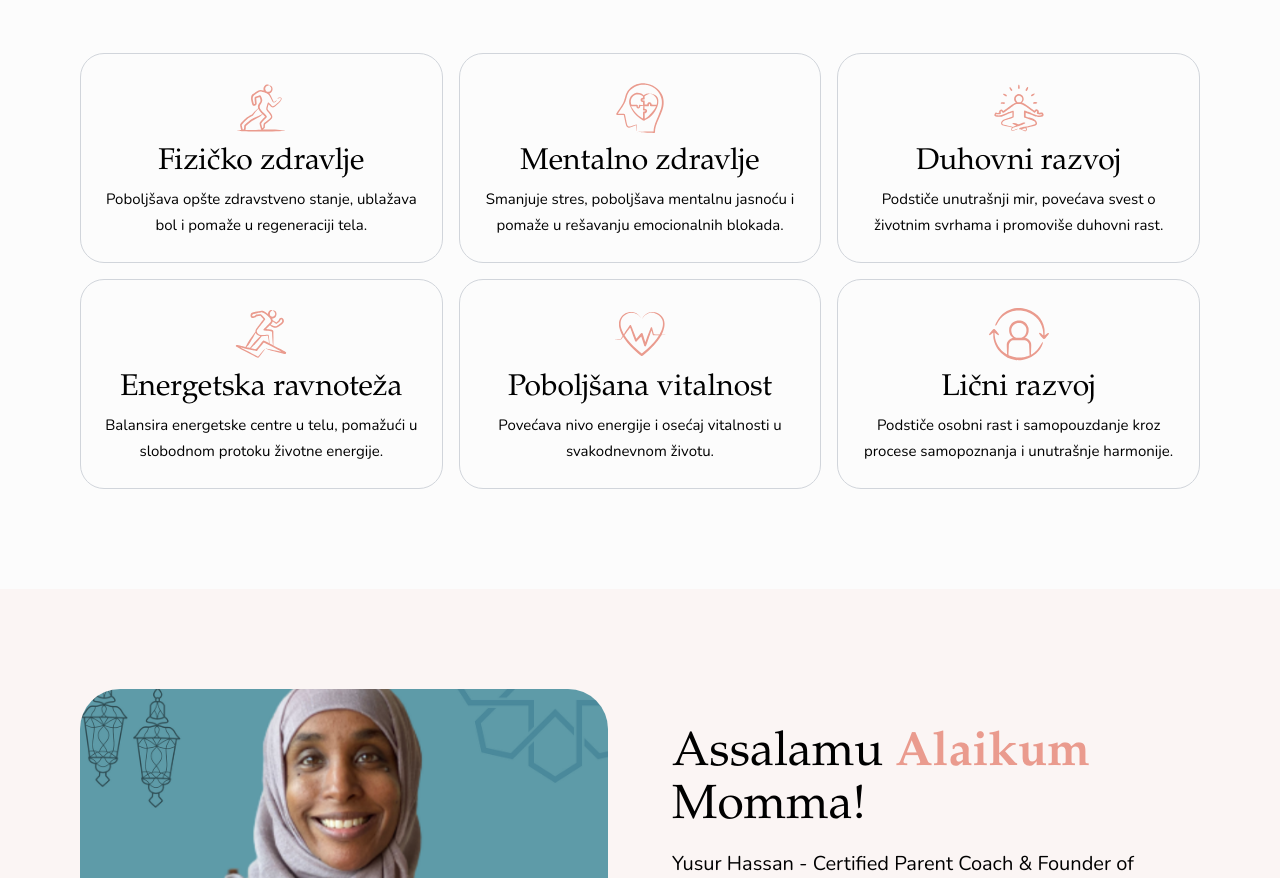
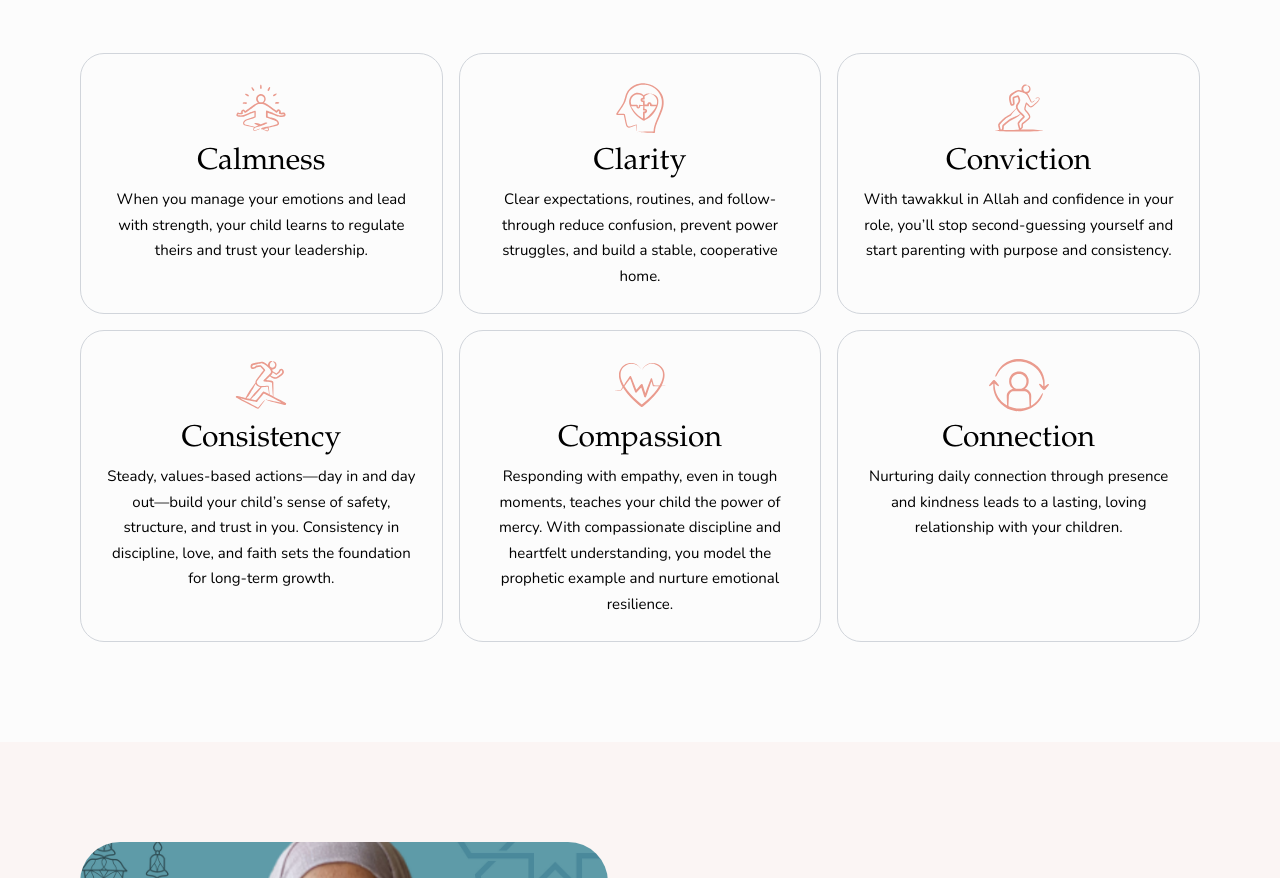
Before and after one commit to rahmamahdi02/amana-parenting, a React (Vite) app: page / in a window 1280 px wide. Shown: the part 2080-2958 px from the top of the page. Built offline with nearby package versions, Linux system fonts and the light colour scheme.

Commit message:
i can write what iw want hahsjhgs

```diff
--- a/src/data.js
+++ b/src/data.js
@@ -28,41 +28,42 @@ export const treatmants = [
 ];
 
 export const benefits = [
+
     {
-      benefitIcon: physicalTherapy,
-      benefitTitle: "Fizičko zdravlje",
+      benefitIcon: meditation,
+      benefitTitle: "Calmness",
       benefitDesc:
-        "Poboljšava opšte zdravstveno stanje, ublažava bol i pomaže u regeneraciji tela.",
+        "When you manage your emotions and lead with strength, your child learns to regulate theirs and trust your leadership.",
     },
     {
       benefitIcon: psychiatry,
-      benefitTitle: "Mentalno zdravlje",
+      benefitTitle: "Clarity",
       benefitDesc:
-        "Smanjuje stres, poboljšava mentalnu jasnoću i pomaže u rešavanju emocionalnih blokada.",
+        "Clear expectations, routines, and follow-through reduce confusion, prevent power struggles, and build a stable, cooperative home.",
     },
     {
-      benefitIcon: meditation,
-      benefitTitle: "Duhovni razvoj",
+      benefitIcon: physicalTherapy,
+      benefitTitle: "Conviction",
       benefitDesc:
-        "Podstiče unutrašnji mir, povećava svest o životnim svrhama i promoviše duhovni rast.",
+        "With tawakkul in Allah and confidence in your role, you’ll stop second-guessing yourself and start parenting with purpose and consistency.",
     },
     {
       benefitIcon: stamina,
-      benefitTitle: "Energetska ravnoteža",
+      benefitTitle: "Consistency",
       benefitDesc:
-        "Balansira energetske centre u telu, pomažući u slobodnom protoku životne energije.",
+        "Steady, values-based actions—day in and day out—build your child’s sense of safety, structure, and trust in you. Consistency in discipline, love, and faith sets the foundation for long-term growth.",
     },
     {
       benefitIcon: heartbeat,
-      benefitTitle: "Poboljšana vitalnost",
+      benefitTitle: "Compassion",
       benefitDesc:
-        "Povećava nivo energije i osećaj vitalnosti u svakodnevnom životu.",
+        "Responding with empathy, even in tough moments, teaches your child the power of mercy. With compassionate discipline and heartfelt understanding, you model the prophetic example and nurture emotional resilience.",
     },
     {
       benefitIcon: person,
-      benefitTitle: "Lični razvoj",
+      benefitTitle: "Connection",
       benefitDesc:
-        "Podstiče osobni rast i samopouzdanje  kroz procese samopoznanja i unutrašnje harmonije.",
+        "Nurturing daily connection through presence and kindness leads to a lasting, loving relationship with your children.",
     },
   ];
 
```
